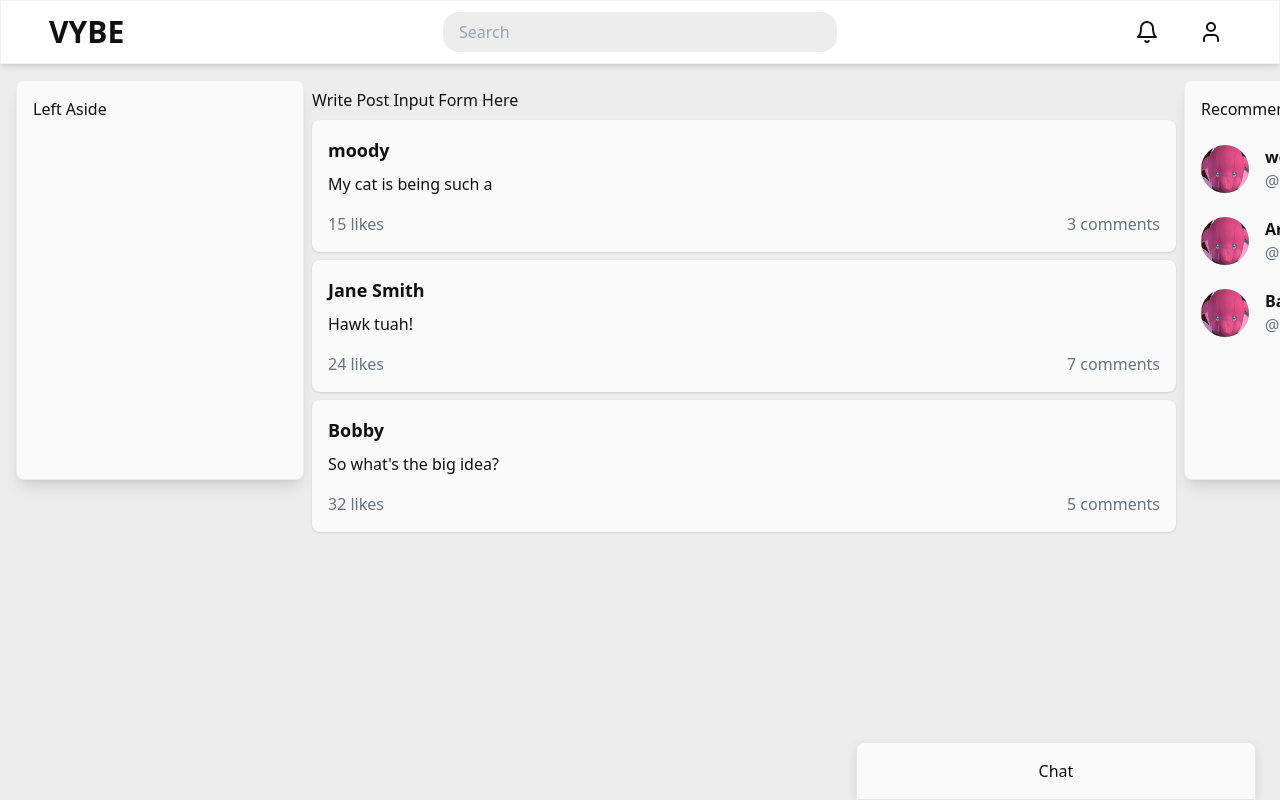
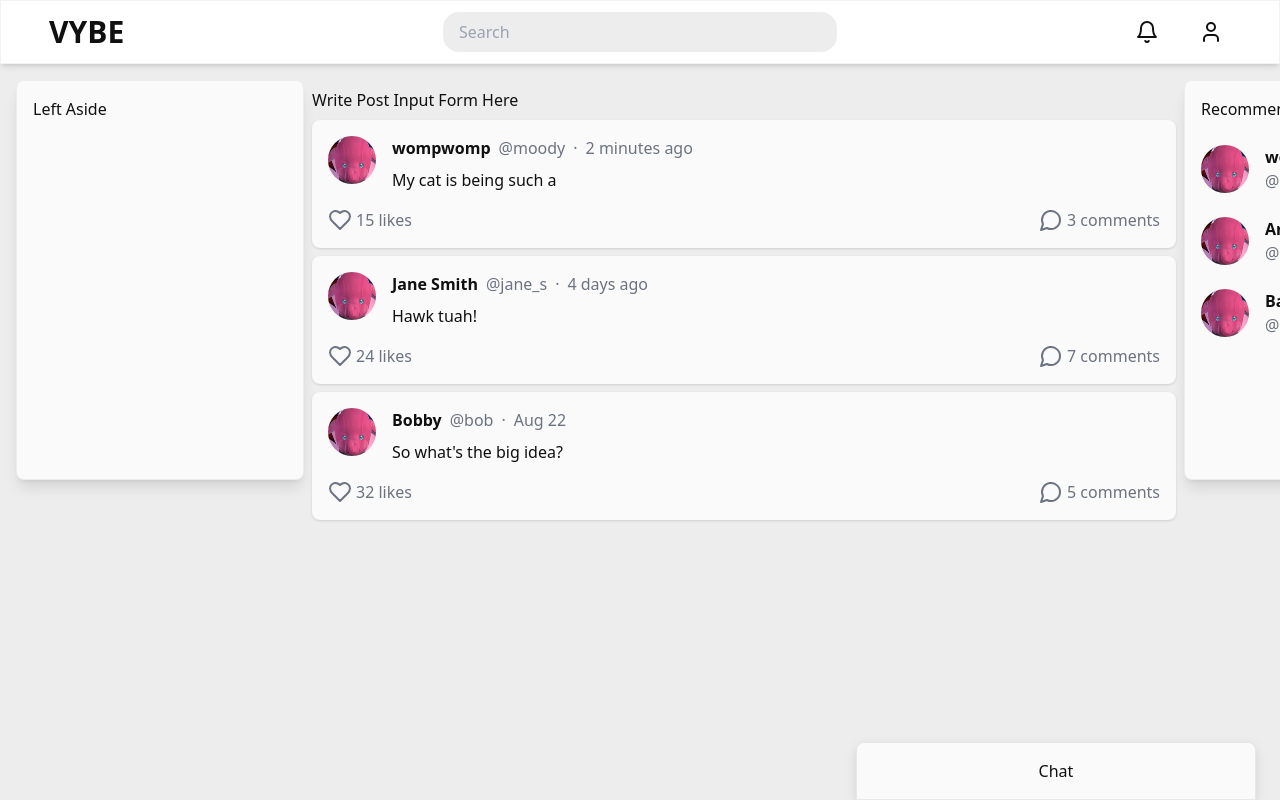
Before and after one commit to Vybe-Team/Vybe, a Next.js app: page / in a window 1280 px wide. Shown: the top 800 px of the page. Built offline with nearby package versions, Linux system fonts and the light colour scheme.

Commit message:
improved post component and added timestamp reading functions

```diff
--- a/app/components/Post.tsx
+++ b/app/components/Post.tsx
@@ -1,14 +1,39 @@
 import React from 'react';
 import { Post as PostType } from '../types/general';
+import { Heart, MessageCircle } from 'lucide-react';
+import { getReadableTimestamp, getRelativeTime } from '@/lib/utils';
 
-const Post: React.FC<PostType> = ({ author, content, likes, comments }) => {
+const Post: React.FC<PostType> = ({ author, username, avatarUrl, content, likes, comments, createdAt}) => {
+    const relativeTime = getRelativeTime(createdAt);
+    const readableTimestamp = getReadableTimestamp(createdAt);
     return (
       <div className="bg-background3 p-4 mb-2 rounded-lg shadow">
-        <h3 className="font-bold text-lg">{author}</h3>
-        <p className="mt-2">{content}</p>
+        <div className='flex'>
+            <img src={avatarUrl} alt={author} className="w-12 h-12 rounded-full mr-4" />
+            <div className='flex flex-col'>
+            <div className='flex space-x-2 items-start text-center'>
+                <h3 className="font-bold">{author}</h3>
+                <p className="text-gray-500 dark:text-gray-400">{username}</p>
+                <p className='text-gray-500 dark:text-gray-400'>·</p>
+                <span
+                className='text-gray-500 dark:text-gray-400'
+                title={readableTimestamp}
+                >
+                {relativeTime}
+                </span>
+            </div>
+                <p className="mt-2">{content}</p>
+            </div>
+        </div>
         <div className="mt-4 flex justify-between text-gray-500">
-          <span>{likes} likes</span>
-          <span>{comments} comments</span>
+          <button className='flex space-x-1 hover:text-red-500'>
+            <Heart/>
+            <span>{likes} likes</span>
+          </button>
+          <button className='flex space-x-1 hover:text-blue-500'>
+            <MessageCircle/>
+            <span>{comments} comments</span>
+          </button>
         </div>
       </div>
     );
--- a/app/types/general.ts
+++ b/app/types/general.ts
@@ -1,9 +1,12 @@
 export interface Post {
     id: number;
     author: string;
+    username: string;
+    avatarUrl:string;
     content: string;
     likes: number;
     comments: number;
+    createdAt: string;
   }
 
   export interface Follower {
--- /dev/null
+++ b/lib/utils.ts
@@ -0,0 +1,41 @@
+export function getRelativeTime (timestamp: string): string {
+    const now = new Date();
+    const postDate = new Date(timestamp);
+    const secondsAgo = Math.floor((now.getTime() - postDate.getTime()) / 1000);
+
+    if (secondsAgo < 60) return `${secondsAgo} seconds ago`;
+    const minutesAgo = Math.floor(secondsAgo / 60);
+    if (minutesAgo < 60) return `${minutesAgo} minutes ago`;
+    const hoursAgo = Math.floor(minutesAgo / 60);
+    if (hoursAgo < 24) return `${hoursAgo} hours ago`;
+    const daysAgo = Math.floor(hoursAgo / 24);
+
+    if (daysAgo < 7) return `${daysAgo} days ago`;
+
+    // Format for older posts: "DD MMM" or "DD MMM YYYY"
+    const options: Intl.DateTimeFormatOptions = {
+        day: '2-digit',
+        month: 'short',
+        year: now.getFullYear() === postDate.getFullYear() ? undefined : 'numeric',
+    };
+
+    return postDate.toLocaleDateString(undefined, options);
+};
+
+
+export function getReadableTimestamp (timestamp: string): string {
+    const postDate = new Date(timestamp);
+    const options: Intl.DateTimeFormatOptions = {
+        hour: 'numeric',
+        minute: 'numeric',
+        hour12: true,
+        day: '2-digit',
+        month: 'short',
+        year: 'numeric',
+    };
+
+  const time = postDate.toLocaleString(undefined, { hour: 'numeric', minute: 'numeric', hour12: true });
+  const date = postDate.toLocaleDateString(undefined, { day: '2-digit', month: 'short', year: 'numeric' });
+
+  return `${time} · ${date}`;
+};
--- a/public/mockData.ts
+++ b/public/mockData.ts
@@ -4,24 +4,33 @@ import { Follower, Post } from "@/app/types/general";
 export const mockPosts: Post[] = [
   {
     id: 1,
-    author: "moody",
+    author: "wompwomp",
+    username: "@moody",
+    avatarUrl: "/404.webp",
     content: "My cat is being such a ",
     likes: 15,
-    comments: 3
+    comments: 3,
+    createdAt: new Date(Date.now() - 2 * 60 * 1000).toISOString(),
   },
   {
     id: 2,
     author: "Jane Smith",
+    username: "@jane_s",
+    avatarUrl: "/404.webp",
     content: "Hawk tuah!",
     likes: 24,
-    comments: 7
+    comments: 7,
+    createdAt: new Date(Date.now() - 4 * 24 * 60 * 60 * 1000).toISOString(),
   },
   {
     id: 3,
     author: "Bobby",
+    username: "@bob",
+    avatarUrl: "/404.webp",
     content: "So what's the big idea?",
     likes: 32,
-    comments: 5
+    comments: 5,
+    createdAt: new Date(new Date().setMonth(new Date().getMonth() - 1)).toISOString(),
   }
 ];
 
```
